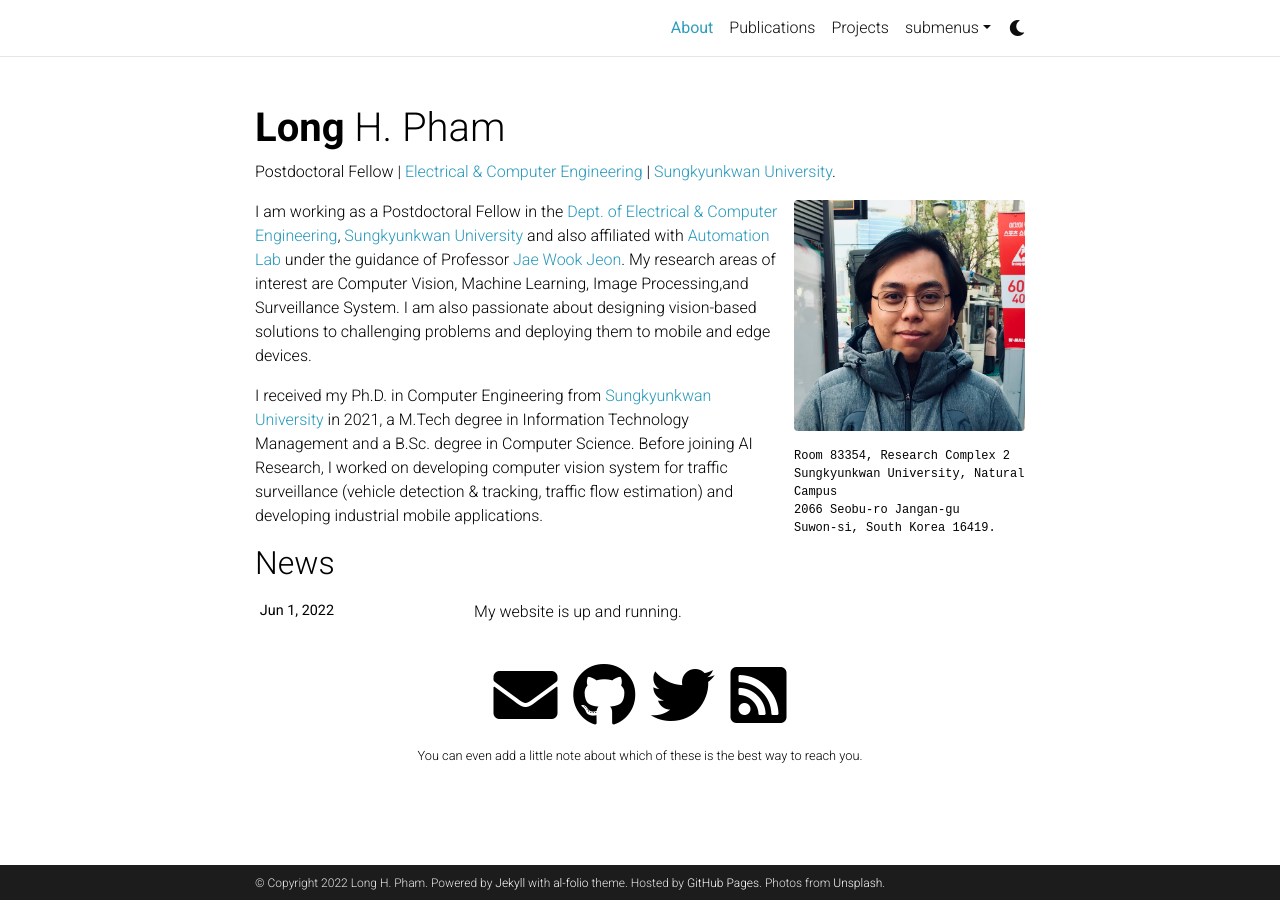
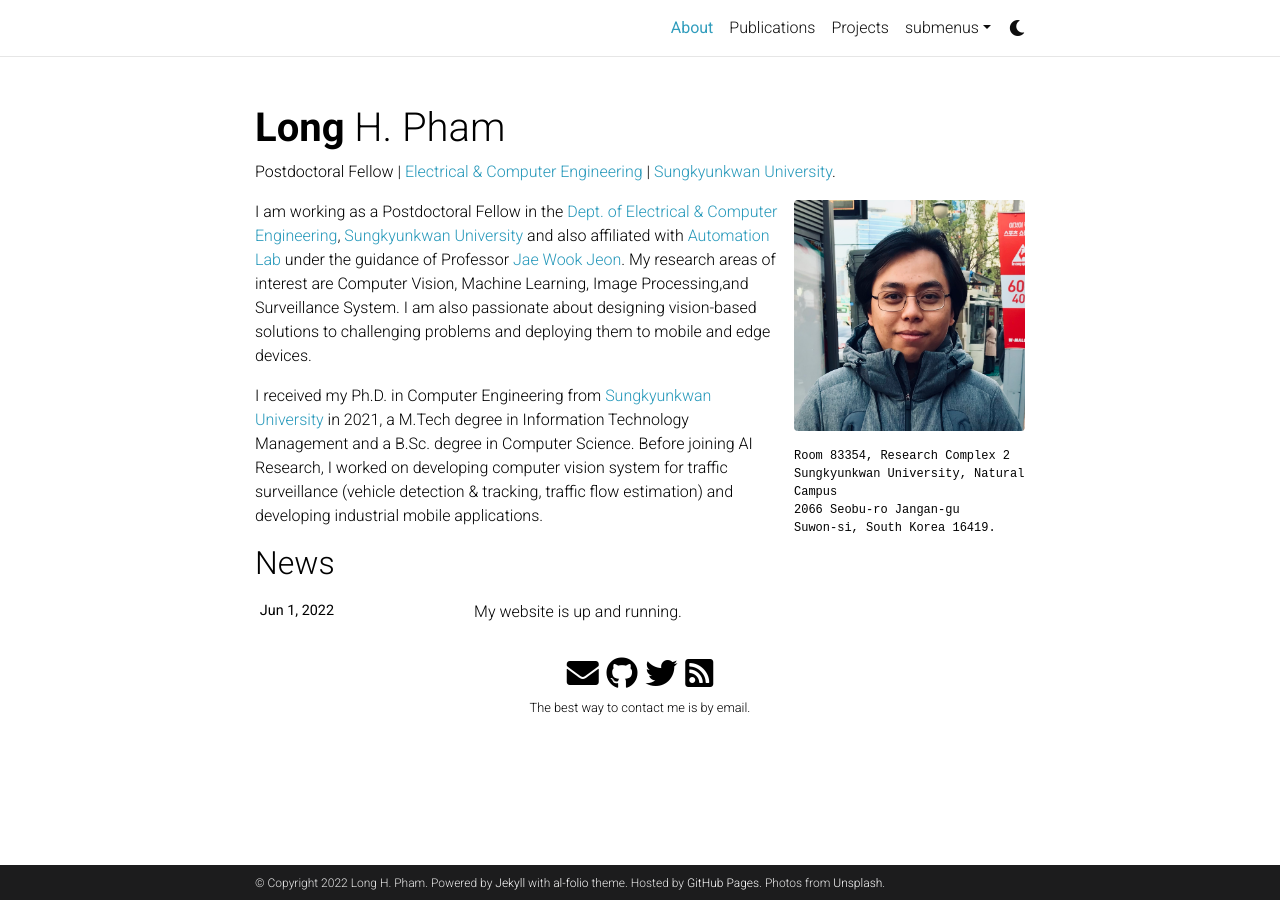
Before and after one commit to phlong3105/phlong3105.github.io, a Jekyll site: the page built from _pages/about.md, in a window 1280 px wide. Built offline with Jekyll 4.4.1, drawn with Linux system fonts in a browser that asks for light colours; comment, search, counter and statistics services are not loaded; a style sheet for code colours, icons or effects is not loaded.

Commit message:
First commit

```diff
--- a/_config.yml
+++ b/_config.yml
@@ -75,7 +75,7 @@
 stackoverflow_id     : #your stackoverflow id
 
 contact_note: >
-  You can even add a little note about which of these is the best way to reach you.
+  The best way to contact me is by email.
 
 google_analytics:  # your google-analytics ID (format: UA-XXXXXXXXX)
 google_site_verification:  # your google-site-verification ID (Google Search Console)
--- a/_sass/_base.scss
+++ b/_sass/_base.scss
@@ -240,7 +240,7 @@
 .social {
   text-align: center;
   .contact-icons {
-    font-size: 4rem;
+    font-size: 2rem;
     a {
       i::before {
         color: var(--global-text-color);
```
